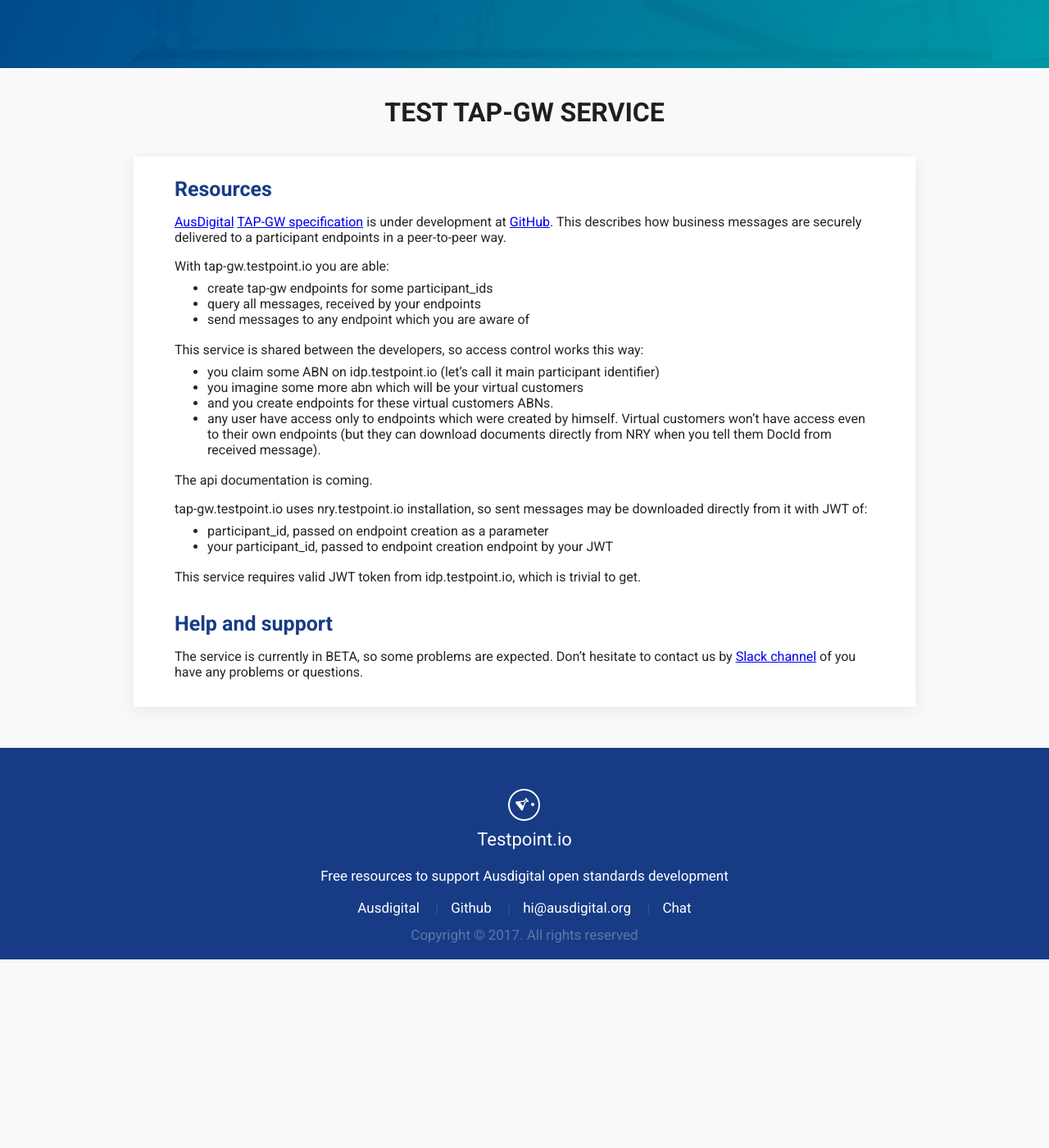
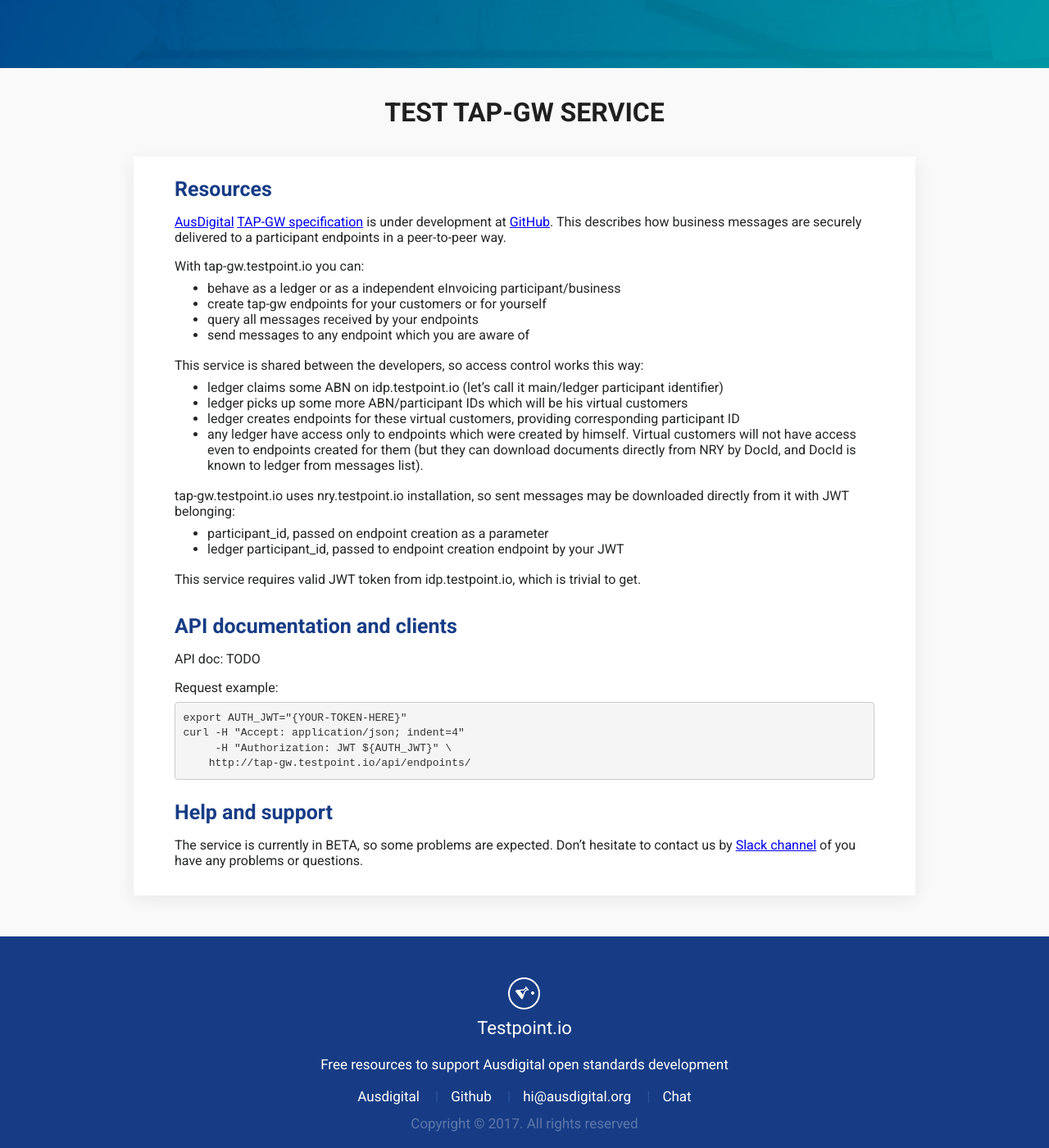
Before and after one commit to test-point/test-point.github.io, a Jekyll site: the page built from pages/tap-gw.md, in a window 1280 px wide and 1400 px high, scrolled down 975 px. Shown: the whole window at 82% size. Built offline with Jekyll 4.4.1, drawn with Linux system fonts in a browser that asks for light colours; before the commit the page ends 2145 px from its top, so only the background shows below that.

Commit message:
update tap-gw page

````diff
--- a/pages/tap-gw.md
+++ b/pages/tap-gw.md
@@ -13,24 +13,36 @@
 
 [AusDigital](http://ausdigital.org) [TAP-GW specification](http://ausdigital.org/specs/ausdigital-tap-gw/1.0/) is under development at [GitHub](https://github.com/ausdigital/ausdigital-tap/). This describes how business messages are securely delivered to a participant endpoints in a peer-to-peer way.
 
-With tap-gw.testpoint.io you are able:
-* create tap-gw endpoints for some participant_ids
-* query all messages, received by your endpoints
+With tap-gw.testpoint.io you can:
+* behave as a ledger or as a independent eInvoicing participant/business
+* create tap-gw endpoints for your customers or for yourself
+* query all messages received by your endpoints
 * send messages to any endpoint which you are aware of
 
 This service is shared between the developers, so access control works this way:
-* you claim some ABN on idp.testpoint.io (let's call it main participant identifier)
-* you imagine some more abn which will be your virtual customers
-* and you create endpoints for these virtual customers ABNs.
-* any user have access only to endpoints which were created by himself. Virtual customers won't have access even to their own endpoints (but they can download documents directly from NRY when you tell them DocId from received message).
+* ledger claims some ABN on idp.testpoint.io (let's call it main/ledger participant identifier)
+* ledger picks up some more ABN/participant IDs which will be his virtual customers
+* ledger creates endpoints for these virtual customers, providing corresponding participant ID
+* any ledger have access only to endpoints which were created by himself. Virtual customers will not have access even to endpoints created for them (but they can download documents directly from NRY by DocId, and DocId is known to ledger from messages list).
 
-The api documentation is coming.
-
-tap-gw.testpoint.io uses nry.testpoint.io installation, so sent messages may be downloaded directly from it with JWT of:
+tap-gw.testpoint.io uses nry.testpoint.io installation, so sent messages may be downloaded directly from it with JWT belonging:
 * participant_id, passed on endpoint creation as a parameter
-* your participant_id, passed to endpoint creation endpoint by your JWT
+* ledger participant_id, passed to endpoint creation endpoint by your JWT
 
 This service requires valid JWT token from idp.testpoint.io, which is trivial to get.
+
+### API documentation and clients
+
+API doc: TODO
+
+Request example:
+
+```
+export AUTH_JWT="{YOUR-TOKEN-HERE}"
+curl -H "Accept: application/json; indent=4"
+     -H "Authorization: JWT ${AUTH_JWT}" \
+    http://tap-gw.testpoint.io/api/endpoints/
+```
 
 ### Help and support
 
````
